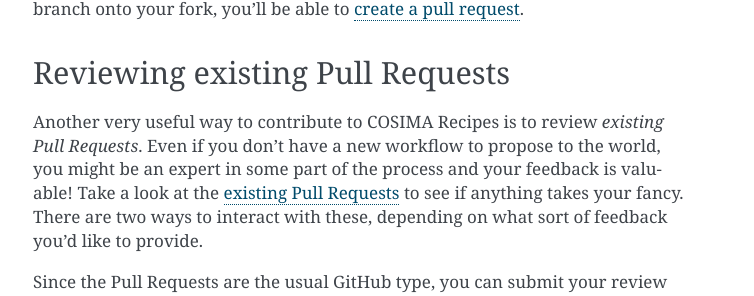
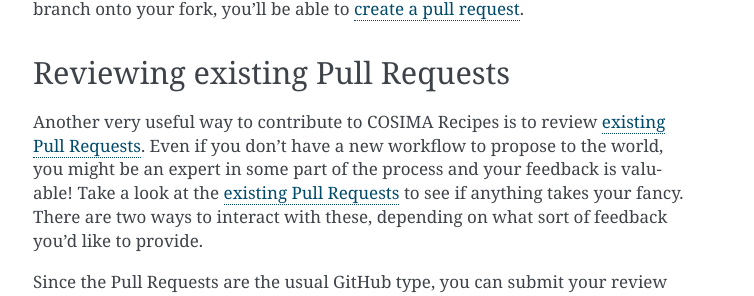
Before and after one commit to COSIMA/cosima-recipes, a Sphinx documentation site: the page built from docs/contributing.rst, in a window 1280 px wide. Shown: the part 2173-2469 px from the top of the page, without its empty margins (387-1141 px from the left). Built offline with Sphinx 7.4.7, drawn with Linux system fonts in a browser that asks for light colours.

```diff
--- a/docs/contributing.rst
+++ b/docs/contributing.rst
@@ -123,7 +123,7 @@ Reviewing existing Pull Requests
 --------------------------------
 
 Another very useful way to contribute to COSIMA Recipes is to review `existing
-Pull Requests`. Even if you don't have a new workflow to propose to the world,
+Pull Requests`_. Even if you don't have a new workflow to propose to the world,
 you might be an expert in some part of the process and your feedback is valuable!
 Take a look at the `existing Pull Requests`_ to see if anything takes your fancy.
 There are two ways to interact with these, depending on what sort of feedback
```
